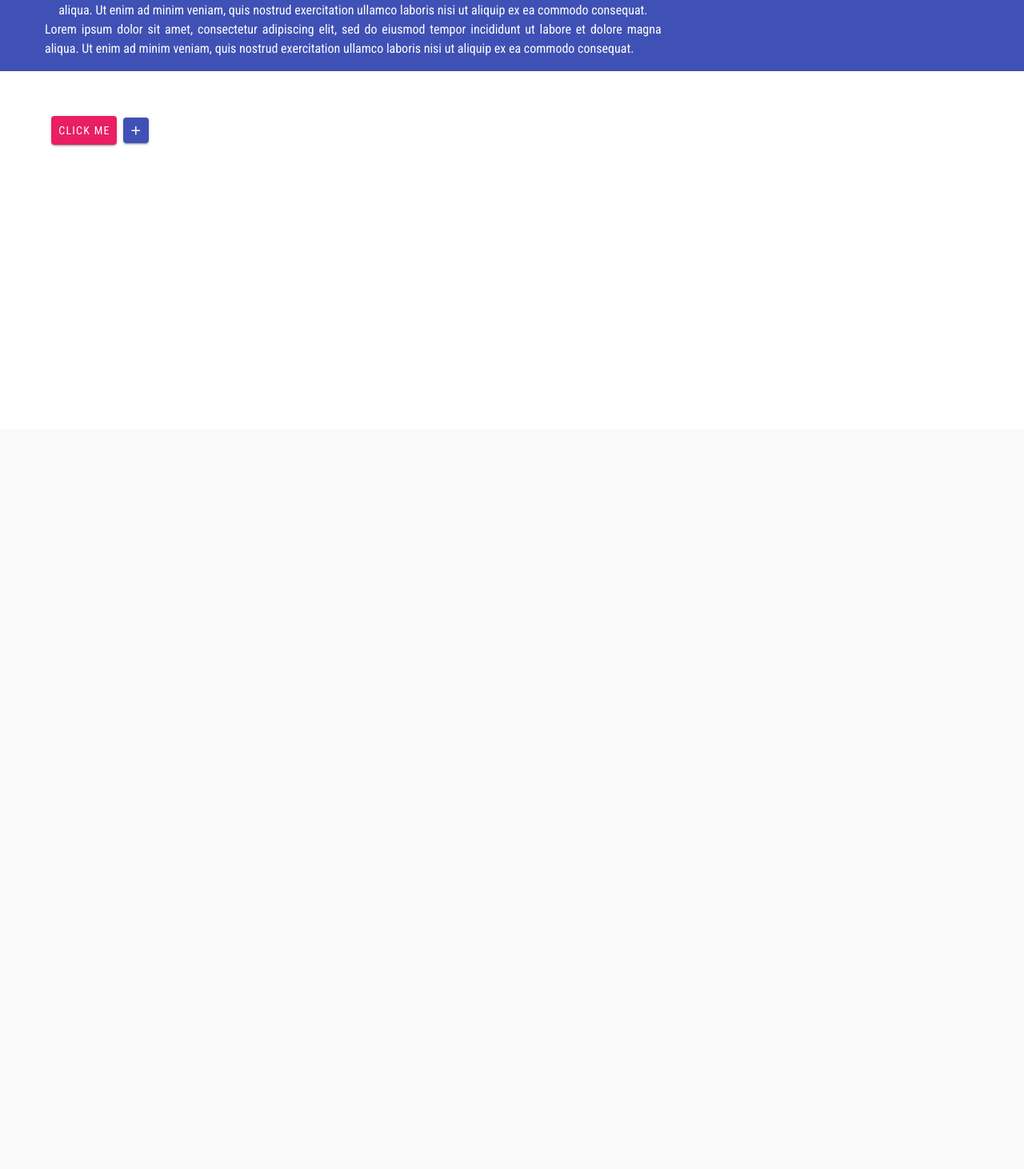
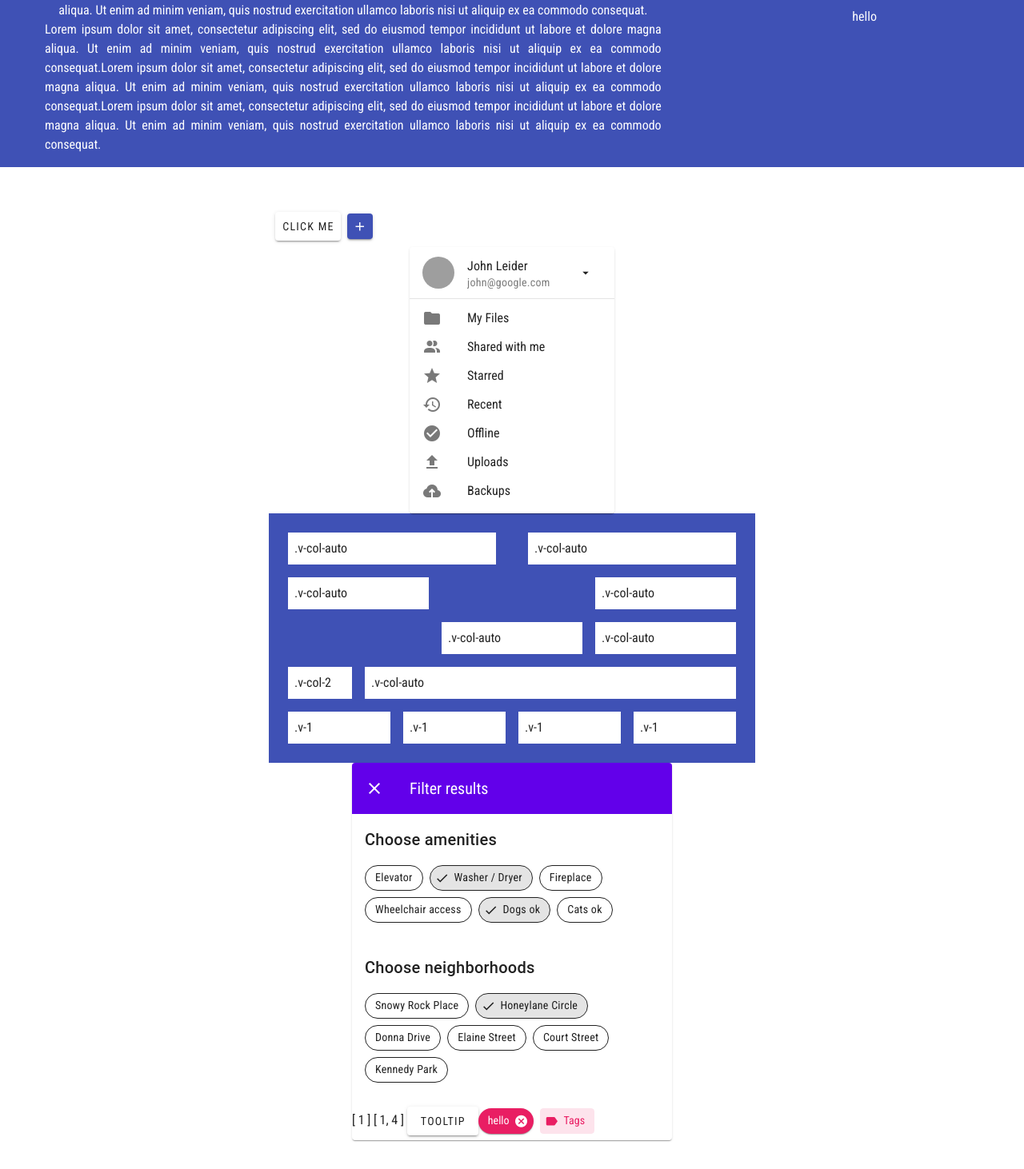
Before and after one commit to vitalii-minchuk/vue-pinia, a Vue app: page /search in a window 1280 px wide. Shown: the part 263-1725 px from the top of the page at 80% size. Before the commit the page ends 800 px from the top, so only its background shows below. Built offline with nearby package versions, Linux system fonts and the light colour scheme; grey boxes are pictures that could not be loaded; what vue3-apexcharts would draw is missing.

Commit message:
test vurtify

```diff
--- /dev/null
+++ b/src/components/TheChips.vue
@@ -0,0 +1,56 @@
+<template>
+  <v-card class="mx-auto" max-width="400">
+    <v-toolbar flat color="deep-purple-accent-4" dark>
+      <v-btn icon>
+        <v-icon>mdi-close</v-icon>
+      </v-btn>
+      <v-toolbar-title>Filter results</v-toolbar-title>
+    </v-toolbar>
+
+    <v-card-text>
+      <h2 class="text-h6 mb-2">Choose amenities</h2>
+
+      <v-chip-group v-model="amenities" column multiple>
+        <v-chip filter variant="outlined"> Elevator </v-chip>
+        <v-chip filter variant="outlined"> Washer / Dryer </v-chip>
+        <v-chip filter variant="outlined"> Fireplace </v-chip>
+        <v-chip filter variant="outlined"> Wheelchair access </v-chip>
+        <v-chip filter variant="outlined"> Dogs ok </v-chip>
+        <v-chip filter variant="outlined"> Cats ok </v-chip>
+      </v-chip-group>
+    </v-card-text>
+
+    <v-card-text>
+      <h2 class="text-h6 mb-2">Choose neighborhoods</h2>
+
+      <v-chip-group v-model="neighborhoods" column multiple>
+        <v-chip filter variant="outlined"> Snowy Rock Place </v-chip>
+        <v-chip filter variant="outlined"> Honeylane Circle </v-chip>
+        <v-chip filter variant="outlined"> Donna Drive </v-chip>
+        <v-chip filter variant="outlined"> Elaine Street </v-chip>
+        <v-chip filter variant="outlined"> Court Street </v-chip>
+        <v-chip filter variant="outlined"> Kennedy Park </v-chip>
+      </v-chip-group>
+    </v-card-text>
+    {{ neighborhoods }} {{ amenities }}
+    <v-tooltip location="top" text="Tooltip">
+      <template v-slot:activator="{ props }">
+        <v-btn v-bind="props">Tooltip</v-btn>
+      </template>
+    </v-tooltip>
+    <v-chip closable variant="elevated" color="pink">hello</v-chip>
+    <v-chip class="ma-2" color="pink" label text-color="white">
+      <v-icon start icon="mdi-label"></v-icon>
+      Tags
+    </v-chip>
+  </v-card>
+</template>
+
+<script setup lang="ts">
+import { ref } from 'vue';
+
+const amenities = ref([1, 4]);
+const neighborhoods = ref([1]);
+</script>
+
+<style scoped></style>
--- /dev/null
+++ b/src/components/TheContainer.vue
@@ -0,0 +1,59 @@
+<template>
+  <v-container class="bg-indigo">
+    <v-row>
+      <v-col>
+        <v-sheet class="pa-2 ma-2"> .v-col-auto </v-sheet>
+      </v-col>
+      <v-col>
+        <v-sheet class="pa-2 ma-2"> .v-col-auto </v-sheet>
+      </v-col>
+    </v-row>
+
+    <v-row no-gutters>
+      <v-col>
+        <v-sheet class="pa-2 ma-2"> .v-col-auto </v-sheet>
+      </v-col>
+      <v-spacer></v-spacer>
+      <v-col>
+        <v-sheet class="pa-2 ma-2"> .v-col-auto </v-sheet>
+      </v-col>
+    </v-row>
+
+    <v-row no-gutters
+      ><v-spacer></v-spacer>
+      <v-col cols="12" md="4">
+        <v-sheet class="pa-2 ma-2"> .v-col-auto </v-sheet>
+      </v-col>
+      <v-col cols="12" md="4">
+        <v-sheet class="pa-2 ma-2"> .v-col-auto </v-sheet>
+      </v-col>
+    </v-row>
+
+    <v-row no-gutters>
+      <v-col cols="2">
+        <v-sheet class="pa-2 ma-2"> .v-col-2 </v-sheet>
+      </v-col>
+      <v-col>
+        <v-sheet class="pa-2 ma-2"> .v-col-auto </v-sheet>
+      </v-col>
+    </v-row>
+    <v-row no-gutters>
+      <v-col cols="12" sm="6" md="4" lg="3">
+        <v-sheet class="pa-2 ma-2"> .v-1 </v-sheet>
+      </v-col>
+      <v-col cols="12" sm="6" md="4" lg="3">
+        <v-sheet class="pa-2 ma-2"> .v-1 </v-sheet>
+      </v-col>
+      <v-col cols="12" sm="6" md="4" lg="3">
+        <v-sheet class="pa-2 ma-2"> .v-1 </v-sheet>
+      </v-col>
+      <v-col cols="12" sm="6" md="4" lg="3">
+        <v-sheet class="pa-2 ma-2"> .v-1 </v-sheet>
+      </v-col>
+    </v-row>
+  </v-container>
+</template>
+
+<script setup lang="ts"></script>
+
+<style scoped></style>
--- /dev/null
+++ b/src/components/TheList.vue
@@ -0,0 +1,45 @@
+<template>
+  <v-card class="mx-auto" width="256">
+    <v-list>
+      <v-list-item
+        prepend-avatar="https://cdn.vuetifyjs.com/images/john.png"
+        title="John Leider"
+        subtitle="john@google.com"
+      >
+        <template v-slot:append>
+          <v-btn size="small" variant="text" icon="mdi-menu-down"></v-btn>
+        </template>
+      </v-list-item>
+    </v-list>
+
+    <v-divider></v-divider>
+
+    <v-list :lines="false" density="compact" nav>
+      <v-list-item
+        v-for="(item, i) in items"
+        :key="i"
+        :value="item"
+        active-color="red"
+      >
+        <template v-slot:prepend>
+          <v-icon :icon="item.icon"></v-icon>
+        </template>
+
+        <div v-text="item.text"></div>
+      </v-list-item>
+    </v-list>
+  </v-card>
+</template>
+<script setup lang="ts">
+import { ref } from 'vue';
+
+const items = ref([
+  { text: 'My Files', icon: 'mdi-folder' },
+  { text: 'Shared with me', icon: 'mdi-account-multiple' },
+  { text: 'Starred', icon: 'mdi-star' },
+  { text: 'Recent', icon: 'mdi-history' },
+  { text: 'Offline', icon: 'mdi-check-circle' },
+  { text: 'Uploads', icon: 'mdi-upload' },
+  { text: 'Backups', icon: 'mdi-cloud-upload' },
+]);
+</script>
--- a/src/views/SearchView.vue
+++ b/src/views/SearchView.vue
@@ -22,7 +22,15 @@
               Lorem ipsum dolor sit amet, consectetur adipiscing elit, sed do
               eiusmod tempor incididunt ut labore et dolore magna aliqua. Ut
               enim ad minim veniam, quis nostrud exercitation ullamco laboris
-              nisi ut aliquip ex ea commodo consequat.
+              nisi ut aliquip ex ea commodo consequat.Lorem ipsum dolor sit
+              amet, consectetur adipiscing elit, sed do eiusmod tempor
+              incididunt ut labore et dolore magna aliqua. Ut enim ad minim
+              veniam, quis nostrud exercitation ullamco laboris nisi ut aliquip
+              ex ea commodo consequat.Lorem ipsum dolor sit amet, consectetur
+              adipiscing elit, sed do eiusmod tempor incididunt ut labore et
+              dolore magna aliqua. Ut enim ad minim veniam, quis nostrud
+              exercitation ullamco laboris nisi ut aliquip ex ea commodo
+              consequat.
             </p>
           </div>
         </v-col>
@@ -32,19 +40,23 @@
       </v-row>
     </v-container>
   </div>
-  <v-container>
+  <v-container class="my-5 mx-auto w-50">
     <div class="d-flex align-center">
-      <v-btn class="ma-2 pa-2" @click="toggleTheme" color="pink"
-        >click me</v-btn
-      >
-      <v-btn dark color="indigo" stacked size="32">
+      <v-btn class="ma-2 pa-2 info" @click="toggleTheme">click me</v-btn>
+      <v-btn dark color="indigo" size="32">
         <v-icon size="18" icon="mdi-plus"></v-icon>
       </v-btn>
     </div>
+    <TheList />
+    <TheContainer />
+    <TheChips />
   </v-container>
 </template>
 
 <script setup lang="ts">
+import TheChips from '@/components/TheChips.vue';
+import TheContainer from '@/components/TheContainer.vue';
+import TheList from '@/components/TheList.vue';
 import { useTheme } from 'vuetify';
 
 const theme = useTheme();
--- a/src/vuetify/index.ts
+++ b/src/vuetify/index.ts
@@ -5,6 +5,22 @@ import * as directives from 'vuetify/directives';
 import '@mdi/font/css/materialdesignicons.css';
 import { aliases, mdi } from 'vuetify/iconsets/mdi';
 import * as labs from 'vuetify/labs/components';
+
+const myCustomLightTheme = {
+  colors: {
+    background: '#FFFFFF',
+    surface: '#FFFFFF',
+    primary: '#6200EE',
+    'primary-darken-1': '#3700B3',
+    secondary: '#03DAC6',
+    'secondary-darken-1': '#018786',
+    error: '#B00020',
+    info: '#2196F3',
+    success: '#4CAF50',
+    warning: '#FB8C00',
+    test: '#4ece5d',
+  },
+};
 
 const vuetify = createVuetify({
   components: {
@@ -19,6 +35,12 @@ const vuetify = createVuetify({
       mdi,
     },
   },
+  theme: {
+    defaultTheme: 'myCustomLightTheme',
+    themes: {
+      myCustomLightTheme,
+    },
+  },
 });
 
 export default vuetify;
```
